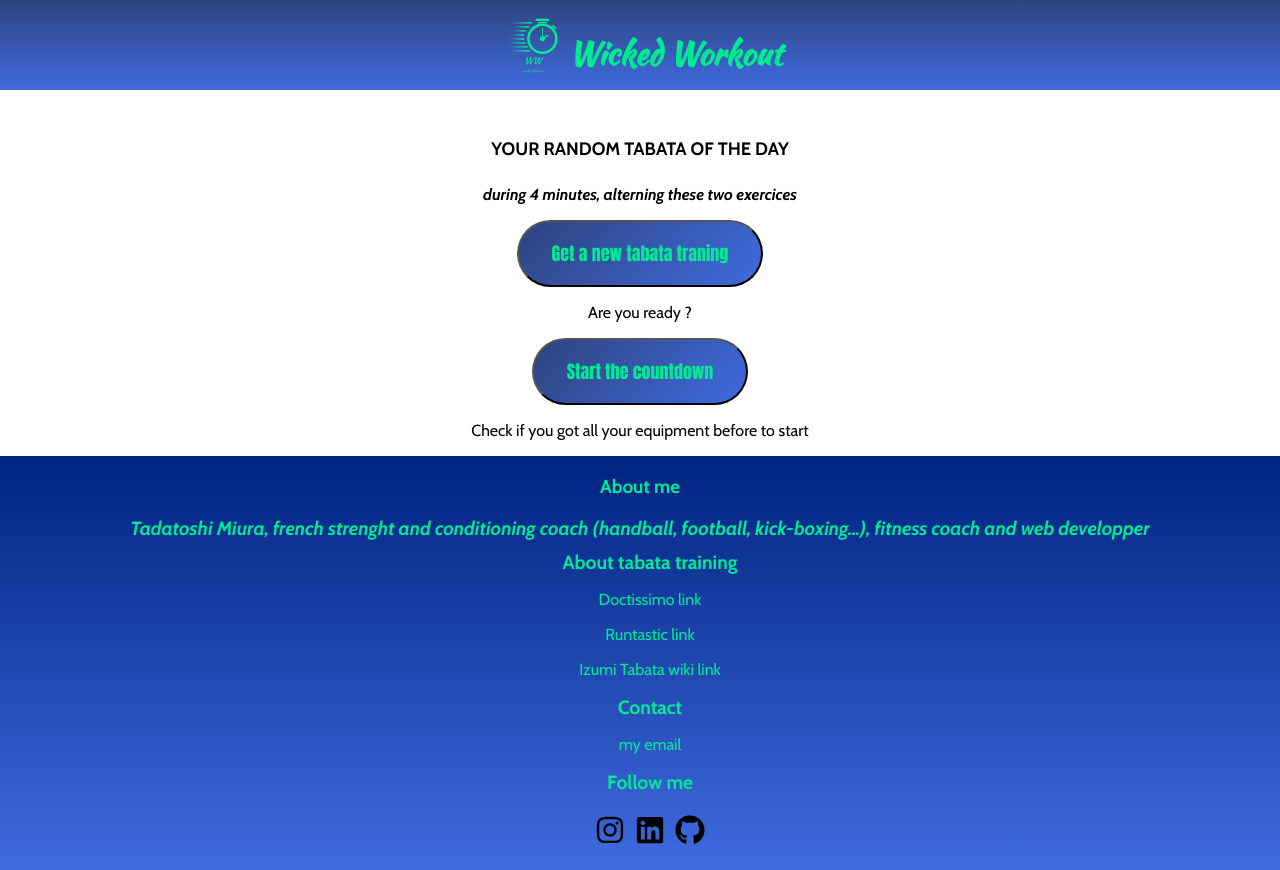
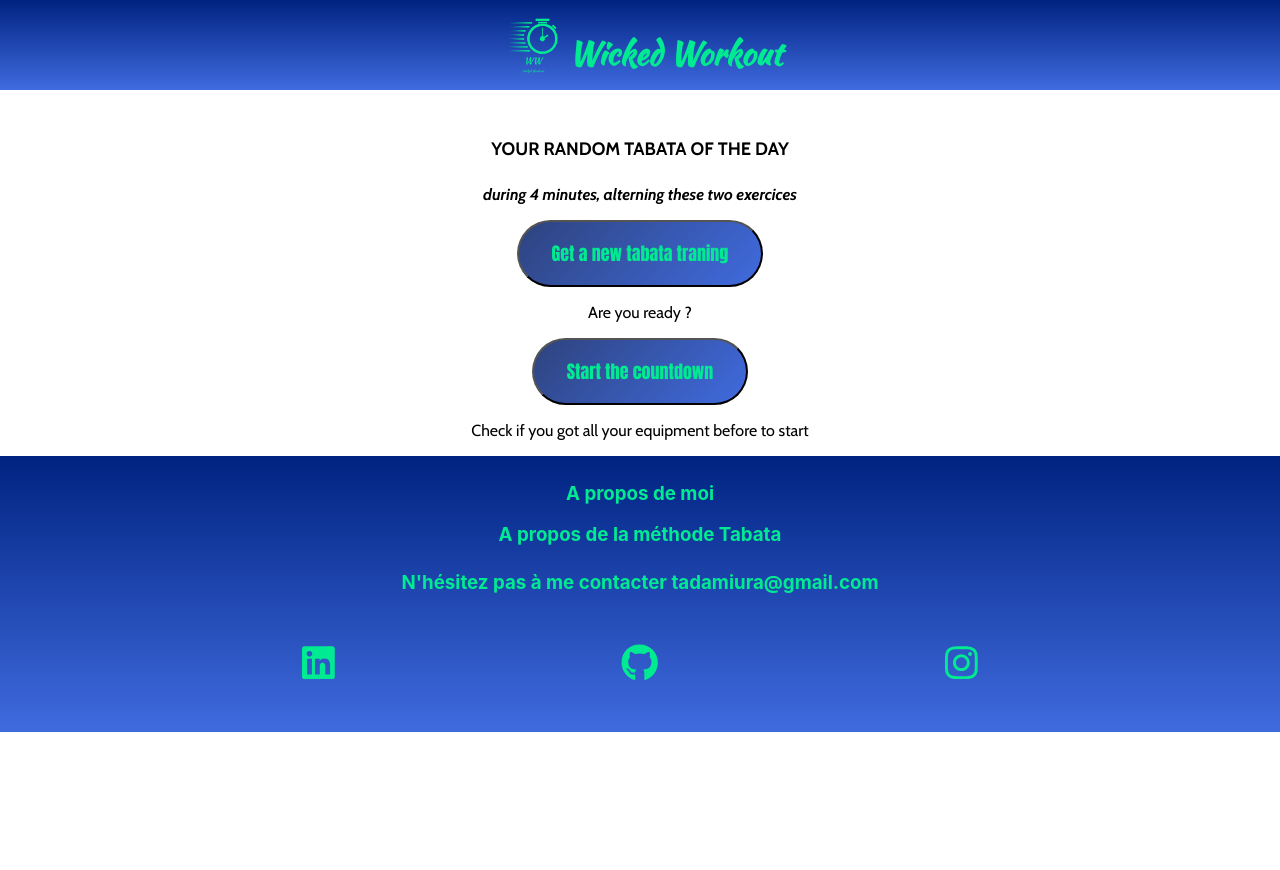
Before and after one commit to tadamiura/fitness-app, a React (Create React App) app: page / in a window 1280 px wide. After the commit the page ends 800 px from the top, so only its background shows below. Built offline with nearby package versions, Linux system fonts and the light colour scheme; a web font is replaced by a local one.

Commit message:
footer redesign and created abouts components & imported font awesome

```diff
--- a/src/App.js
+++ b/src/App.js
@@ -1,6 +1,8 @@
 import React from 'react';
 import AddExercice from './components/backoffice/AddExercice'
 import Authentification from './components/tabata/Authentification'
+import AboutMe from './components/AboutMe'
+import AboutTabata from './components/AboutTabata'
 import Countdown from './components/tabata/Countdown'
 import Footer from './components/Footer'
 import Header from './components/Header'
@@ -19,6 +21,8 @@ const App = () => {
           <Switch>
           <Route exact path="/" component={TabataHome}/>
           <Route path="/countdown" component={Countdown} />
+          <Route path="/about-me" component={AboutMe} />
+          <Route path="/about-tabata" component={AboutTabata} />
           <Route path="/registration" component={Registration}/>
           <Route path="/auth/login" component={Authentification}/>
           <Route exact path="/back-office" component={Home} />
--- a/src/App.scss
+++ b/src/App.scss
@@ -8,9 +8,14 @@
 
 @import './sass/variables';
 @import './sass/buttons.scss';
+@import './sass/footer.scss';
+@import './sass/about-me.scss';
 
+html {
+    height: 100%;
+}
 body {
-    background-color: $default-backgroud-color;
+    width: 100%;
 }
 
 .header {
@@ -18,7 +23,7 @@ body {
     font-size: 16px;
     color: #00ea92;
     text-align: center;
-    background: linear-gradient(#2e437e, #406bdf);
+    background: $backgroud-blue;
     margin: 0;
     padding: 10px;
     display: flex;
--- /dev/null
+++ b/src/components/AboutMe.js
@@ -0,0 +1,13 @@
+import React from 'react'
+
+const AboutMe = () => {
+    return (
+        <div className="about">
+            <h2>About me</h2>
+            <p className="description">Tadatoshi Miura, french strenght and conditioning coach (handball, football, kick-boxing...), fitness coach, sport and health coach and bizness developer</p>
+            <p className="description">Since march 2020, I become web developer. You can visit my portfolio : <a href="www.tadatoshi-miura.com">www.tadatoshi-miura.com</a></p>
+        </div>
+    )
+}
+
+export default AboutMe
--- /dev/null
+++ b/src/components/AboutTabata.js
@@ -0,0 +1,25 @@
+import React from 'react'
+
+const AboutTabata = () => {
+    return (
+        <div className="about">
+            <h2>A propos du HIIT Tabata</h2>
+            <div className="description">
+                <p>
+                    You can find some ressources to understand the efficience of tabata high intensity interval traning
+                </p>
+                <p>
+                    <a href="https://www.doctissimo.fr/forme/fitness/methode-tabata#" target="blank">Doctissimo link in french</a>
+                </p>
+                <p>
+                    <a href="https://www.runtastic.com/blog/fr/tabata-entrainement-par-intervalles/" target="blank">Runtastic link in french</a>
+                </p>
+                <p>
+                    <a href="https://en.wikipedia.org/wiki/Izumi_Tabata" target="blank">Izumi Tabata wiki link</a>
+                </p>
+            </div>
+        </div>
+    )
+}
+
+export default AboutTabata
--- a/src/components/Footer.css
+++ /dev/null
@@ -1,66 +0,0 @@
-footer {
-        background: linear-gradient(#002381, #406bdf);
-}
-
-div .footer .about-me{
-    display: flex;
-    font-family: 'Cabin', sans-serif;
-    flex-direction: column;
-    align-items: center;
-    list-style-type: none;
-    color: #00ea92;
-}
-
-h3 .about-me {
-    margin : 0
-}
-
-.description {
-    font-weight: bold;
-    font-size: larger;
-    text-align: center;
-    margin: 0 10px 0 10px
-}
-
-.links-footer {
-    font-family: 'Cabin', sans-serif;
-    color: #00ea92;
-}
-
-ul{
-    display: flex;
-    flex-direction: column;
-    align-items: center;
-    list-style-type: none;
-    margin: 0 20px 0 20px;
-    padding : 10px 0 0 20px
-}
-
-li{
-    font-weight: bold;
-    font-size: larger;
-}
-
-.container-rs{
-    display: flex;
-    justify-content: space-around;
-}
-
-.description {
-    font-style: italic;
-}
-
-.links-footer img {
-    height: 30px;
-    width: 30px;
-    margin : 5px
-}
-
-.container-links {
-    text-align: center;
-}
-
-a {
-    text-decoration: none;
-    color: inherit;
-}
--- a/src/components/Footer.js
+++ b/src/components/Footer.js
@@ -1,17 +1,41 @@
 import React from 'react'
-import instagram from '../img/instagram-brands.svg'
-import github from '../img/github-brands.svg'
-import linkedin from '../img/linkedin-brands.svg'
-
-import './Footer.css'
+import { FontAwesomeIcon } from "@fortawesome/react-fontawesome"
+import {
+    faGithub,
+    faInstagram,
+    faLinkedin
+} from "@fortawesome/free-brands-svg-icons"
+import { Link } from 'react-router-dom'
 
 
 const Footer = () => {
     return (
         <div className="footer">
-            <footer className="about-me">
-                    <h3 className="about-me">About me</h3>
-                    <p className="description">Tadatoshi Miura, french strenght and conditioning coach (handball, football, kick-boxing...), fitness coach and web developper</p>
+            <footer className="footer">
+                <h3>
+                    <Link to='about-me'
+                        className='link-about-me'>
+                        A propos de moi
+                    </Link>
+                </h3>
+                <h3>
+                    <Link to='about-tabata'
+                    className='link-about-tabata'>
+                        A propos de la méthode Tabata
+                    </Link>
+                </h3>
+                <h3>
+                    <h4 key='mail'><a href={`mailto:tadamiura@gmail.com`}>N'hésitez pas à me contacter <span className="email">tadamiura@gmail.com</span></a></h4>
+                    <span className='logo-container'>
+                        <h4 key='likedin'><a href="" target='blank'><FontAwesomeIcon icon={faLinkedin} size="2x" /></a></h4>
+                        <h4 key='github'><a href="" target='blank'><FontAwesomeIcon icon={faGithub} size="2x" /></a></h4>
+                        <h4 key='instagram'><a href="" target='blank'><FontAwesomeIcon icon={faInstagram} size="2x" /></a></h4>
+                    </span>
+                </h3>
+                {/* <Link to='about-me'
+                className='link-about-me'>
+                ABOUT ME
+                </Link>
             <span className="links-footer">
                 <ul>
                     <li> About tabata training</li>
@@ -35,7 +59,7 @@ const Footer = () => {
                         <p><a href="https://github.com/tadamiura"><img src={github} alt="linkedin"></img></a></p>
                     </div>
                 </ul>
-                </span>
+                </span> */}
             </footer>
         </div>
     )
--- /dev/null
+++ b/src/sass/about-me.scss
@@ -0,0 +1,7 @@
+.about {
+    margin: 10px;
+    min-height: 90vh;
+    .description {
+        margin-left: 10px,
+    }
+}
--- /dev/null
+++ b/src/sass/footer.scss
@@ -0,0 +1,19 @@
+@import '_variables';
+
+footer  {
+    background: $backgroud-blue;
+    color: $green-logo;
+    text-align: center;
+    padding: 7px 15px;
+
+    a {
+        text-decoration: none;
+        color: $green-logo
+    }
+
+    .logo-container {
+        display: flex;
+        justify-content: space-evenly;
+    }
+
+}
```
Also changed, not shown: package.json (+5 -3 lines), 1 other file (tests, documents, lock files or other folders).
